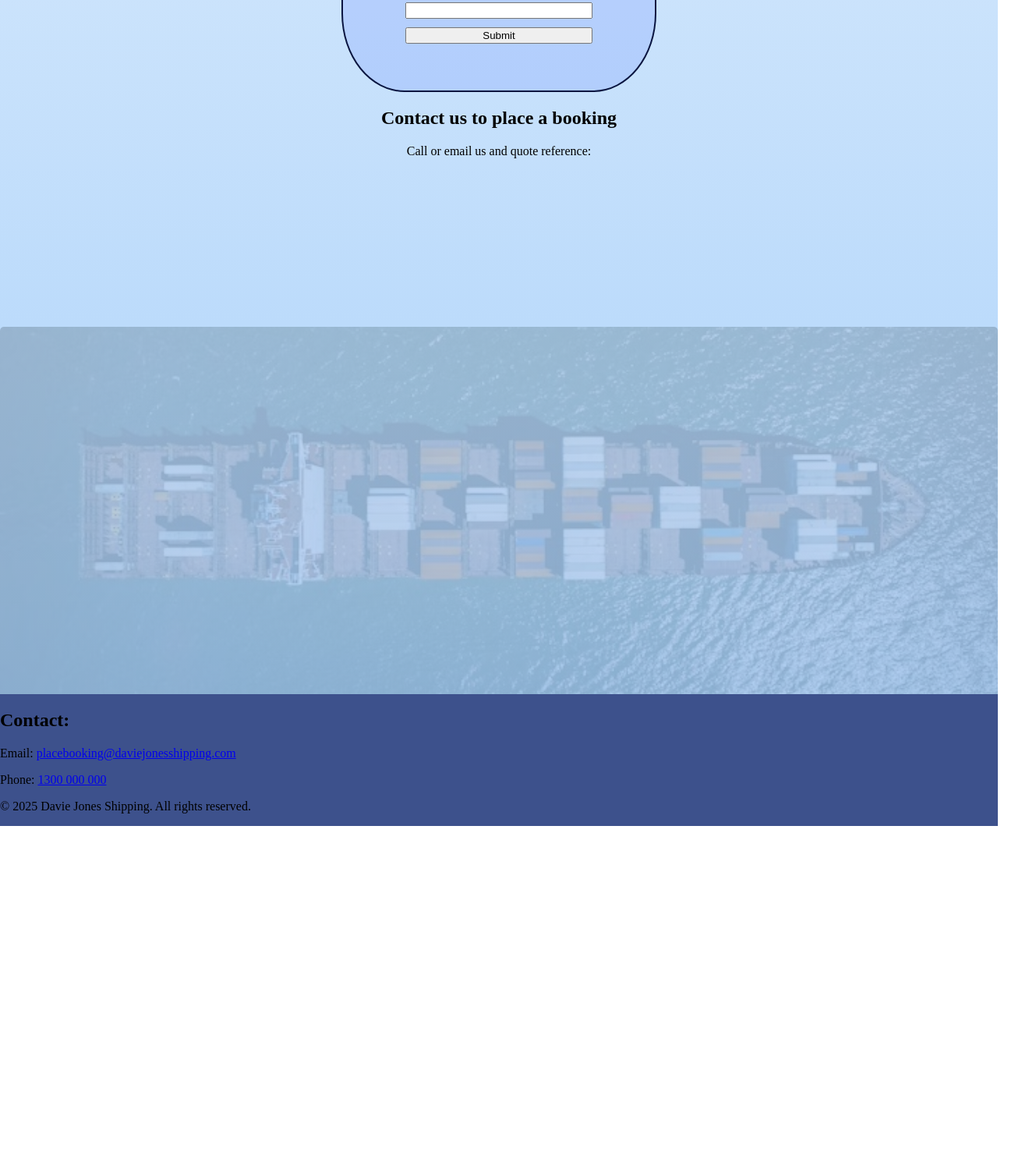
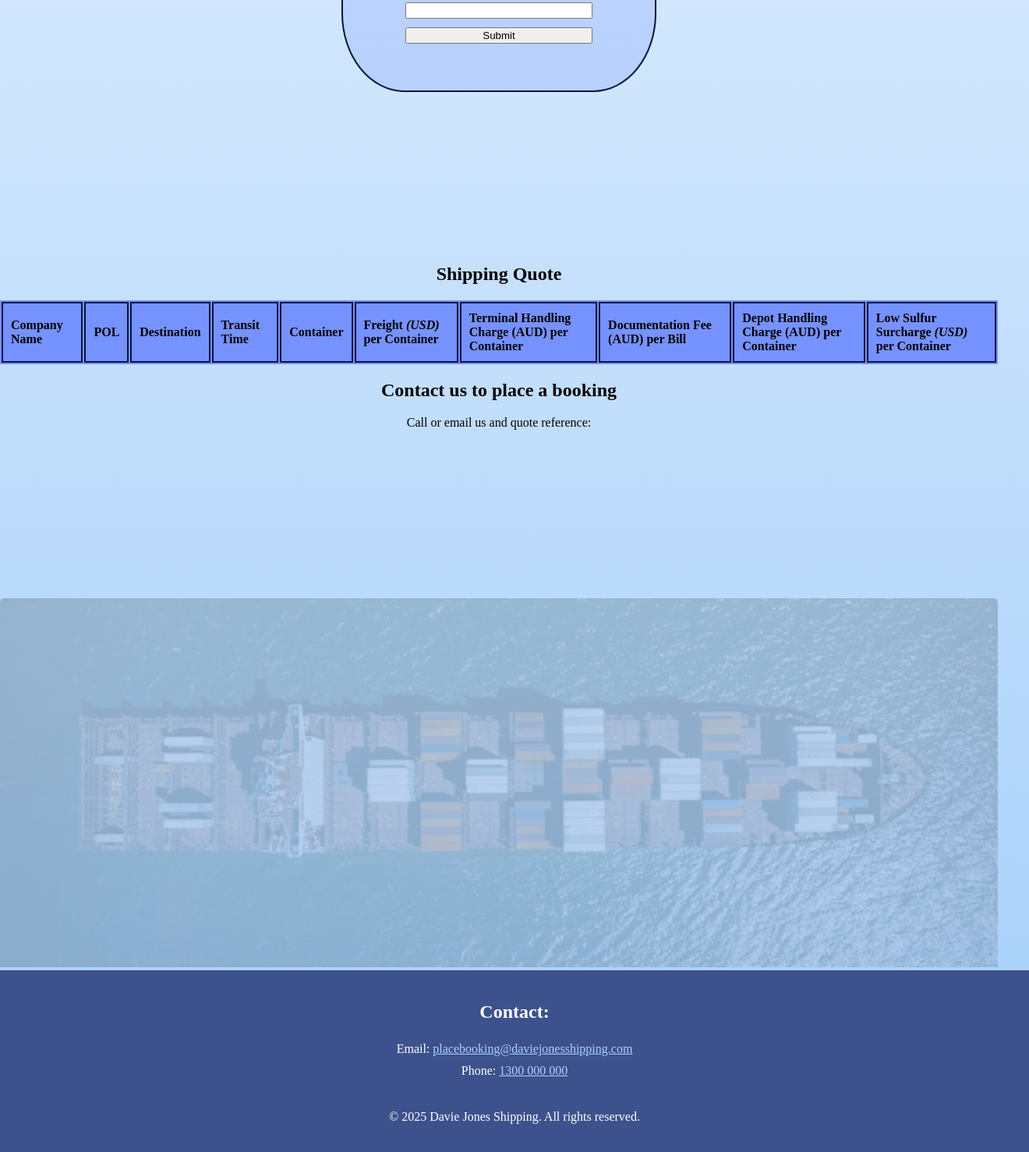
Before and after one commit to c-joss/phase-1-project, a plain HTML site: page index.html in a window 1280 px wide. Shown: the part 1487-2964 px from the top of the page at 78% size, 1320 px wide, since content can reach past the window. Before the commit the page ends 2546 px from the top, so only its background shows below. Drawn offline with Linux system fonts and the light colour scheme.

Commit message:
applied more styling to footer and table (alignment & borders).

```diff
--- a/index.html
+++ b/index.html
@@ -62,7 +62,7 @@
                 <input type="submit" value="Submit">
             </form>
         </section>
-        <section id="table" style="display: none;">
+        <section id="table" style="display: ;">
             <h2>Shipping Quote</h2>
             <table id="table-head">
                 <thead>
@@ -94,9 +94,13 @@
     </main>
     <footer>
         <h2>Contact:</h2>
-        <p id="email">Email: <a href="mailto:placebooking@daviejonesshipping.com">placebooking@daviejonesshipping.com</a></p>
+        <div id="contact-container">
+            <p id="email">Email: <a href="mailto:placebooking@daviejonesshipping.com">placebooking@daviejonesshipping.com</a></p>
         <p id="phone">Phone: <a href="tel:1300 000 000">1300 000 000</a></p>
-        <p id="copyright">&copy; 2025 Davie Jones Shipping. All rights reserved.</p>
+        </div>
+        <div id="cpy">
+            <p id="copyright">&copy; 2025 Davie Jones Shipping. All rights reserved.</p>
+        </div>
     </footer>
 </body>
 </html>
--- a/style.css
+++ b/style.css
@@ -133,10 +133,55 @@ form > :last-child {
     border-top-right-radius: 5px;
 }
 
+#table {
+    padding-top: 200px;
+    border-collapse: collapse;
+    width: 100%;
+}
+
+#table th, #table td {
+    border: 2px solid #091540ff;
+    padding: 10px;
+    text-align: left;
+}
+
+#table-head {
+    background-color: #7692ffff;
+}
+
+#table-body {
+    background-color: #abd2faff;
+}
+
 footer {
-    background-color: #3d518cff;
-    margin: 0;
-    margin-top: -5px;
+    display: flex;
+    flex-direction: column;
+    align-items: center;
+    justify-content: center;
+    background-color: #3d518c;
+    color: white;
+    padding: 20px;
     position: absolute;
     width: 100%;
+    margin-bottom: 0;
+    text-align: center;
 }
+
+#contact-container {
+    display: flex;
+    flex-direction: column;
+    align-items: center;
+    margin-bottom: 10px;
+}
+
+#contact-container p {
+    margin: 5px 0;
+}
+
+#cpy {
+    margin-top: 10px;
+}
+
+footer a {
+    color: #abd2fa;
+}
```
